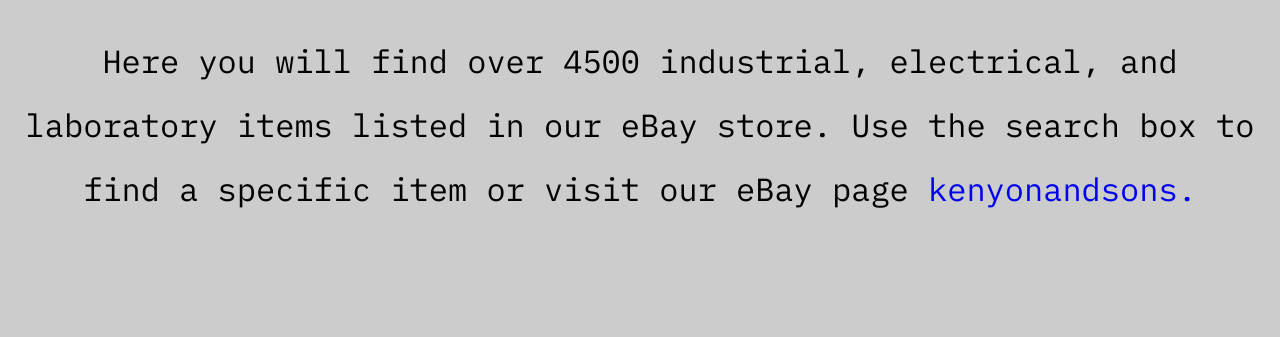
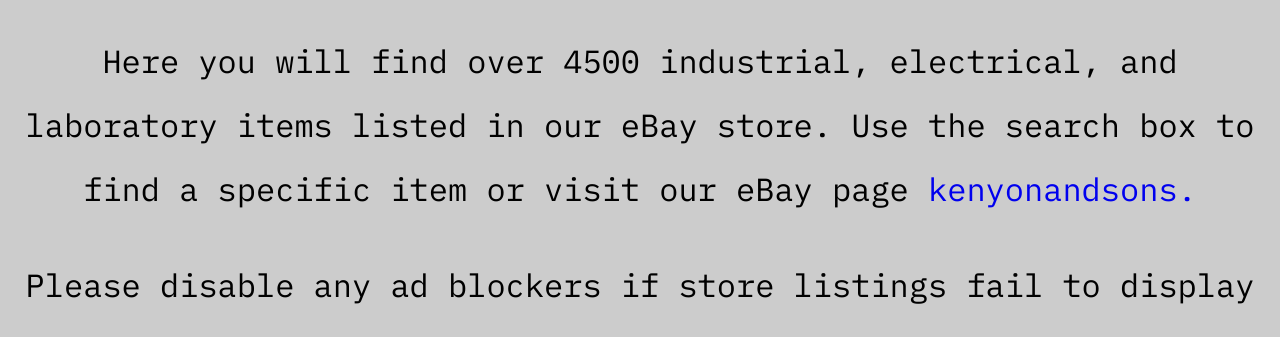
Before and after one commit to Zunchy/BuisnessSite, a plain HTML site: page eBay.html in a window 1280 px wide. Shown: the part 543-880 px from the top of the page. Before the commit the page ends 800 px from the top, so only its background shows below. Drawn offline with Linux system fonts and the light colour scheme.

Commit message:
Adding Ad Blocker Warning

```diff
--- a/eBay.html
+++ b/eBay.html
@@ -19,6 +19,7 @@
     </div>
 
     <p id = "eBaytxt">Here you will find over 4500 industrial, electrical, and laboratory items listed in our eBay store. Use the search box to find a specific item or visit our eBay page <a href = "https://www.ebay.com/str/kenyonandsons/">kenyonandsons.<a></p>
+    <p id = "adBlockWarning">Please disable any ad blockers if store listings fail to display</p>
 <script type="text/javascript" src="//www.auctionnudge.com/feed/item/js/theme/grid/page/init/img_size/120/search_box/1/grid_cols/2/grid_width/100%25/lang/english/SellerID/kenyonandsons/siteid/0/MaxEntries/10/sortOrder/StartTimeNewest"></script><div id="auction-nudge-items" class="auction-nudge"></div>
 
   </body>
--- a/workSite.css
+++ b/workSite.css
@@ -442,3 +442,7 @@
 p#eBaytxt{
   text-align: center;
 }
+
+p#adBlockWarning{
+  text-align: center;
+}
```
